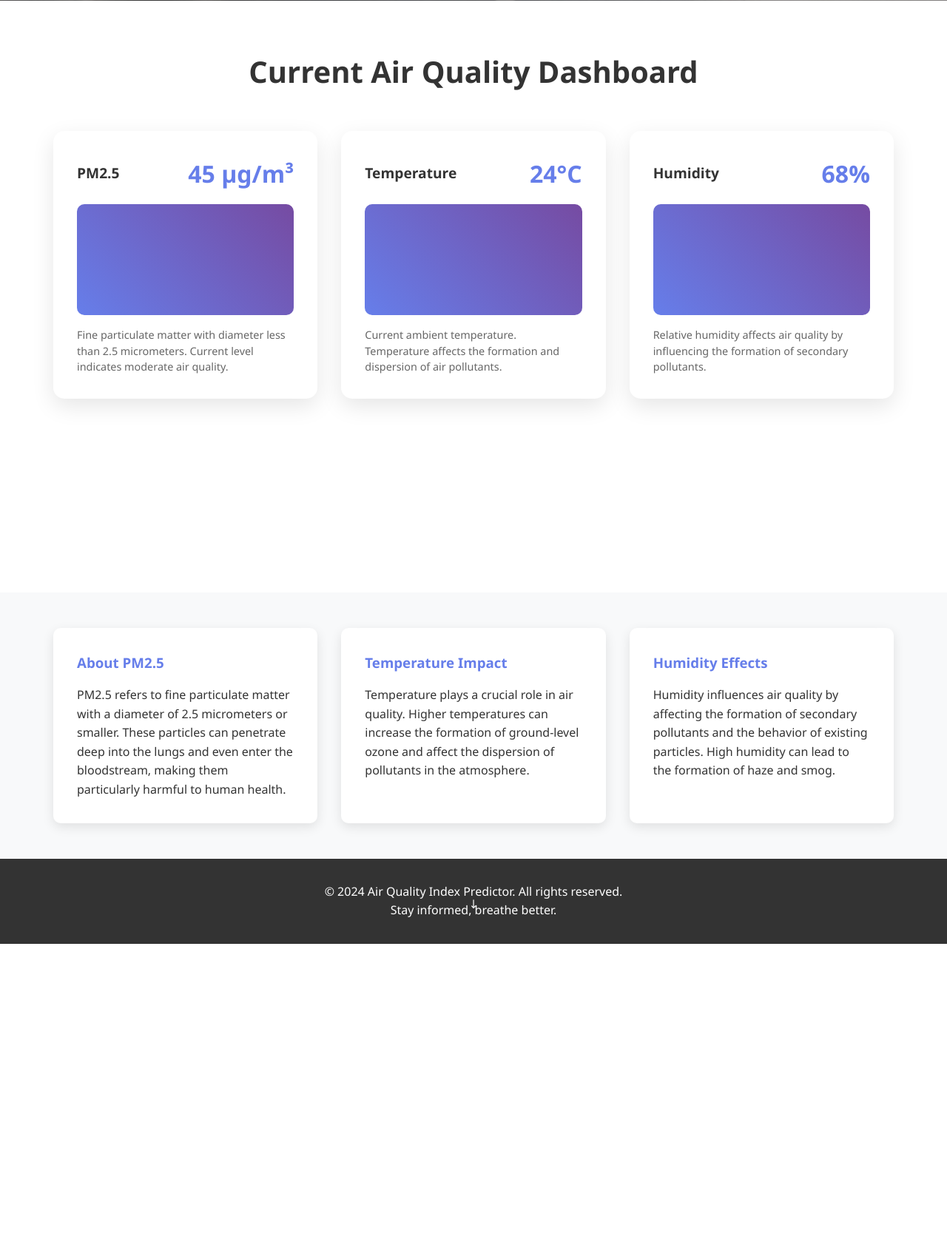
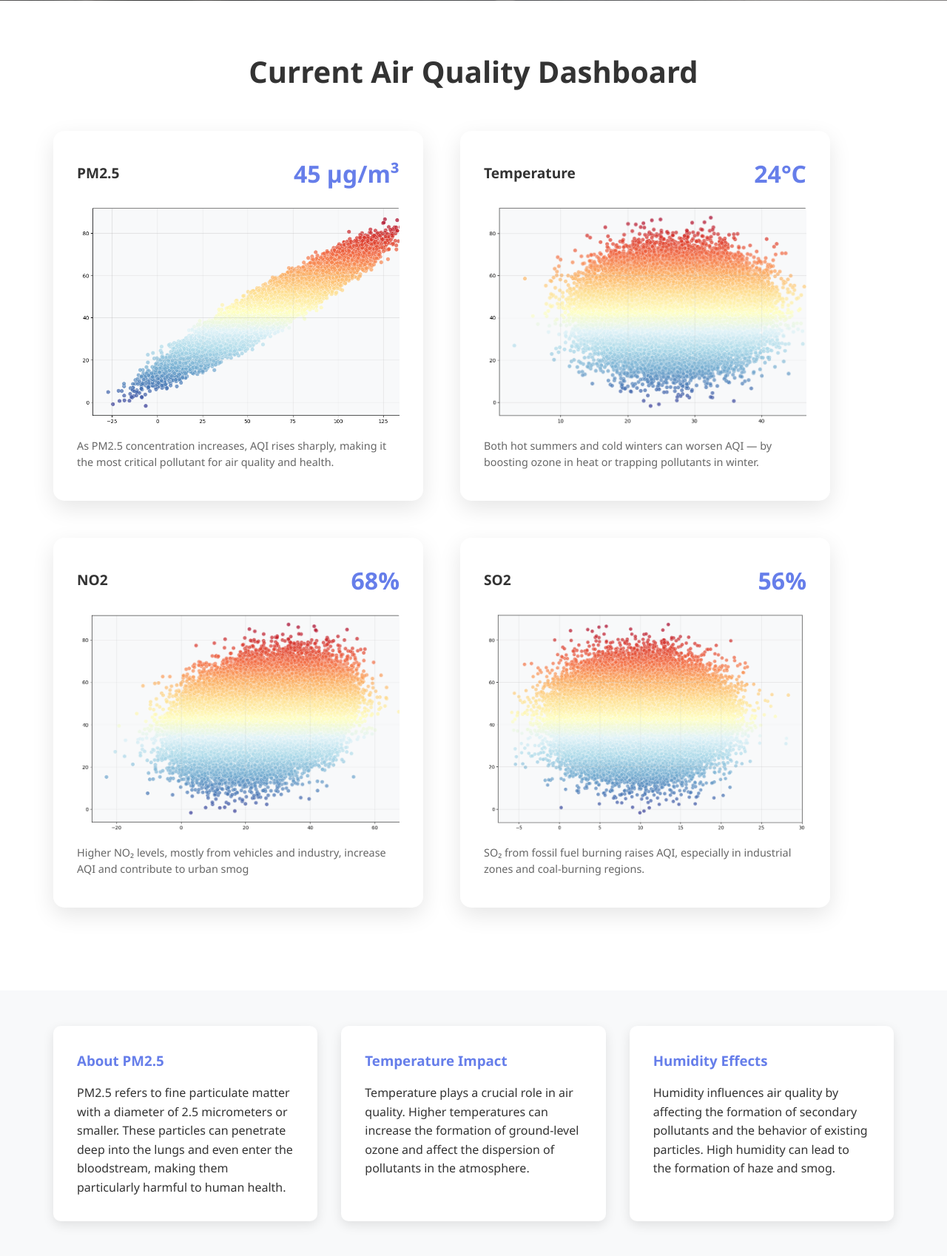
Before and after one commit to LightYagami625/Air-Quality-Index-Predictor, a Flask app: page / in a window 1280 px wide. Shown: the part 864-2562 px from the top of the page at 74% size. Before the commit the page ends 2140 px from the top, so only its background shows below. Run offline with Flask 3, Linux system fonts and the light colour scheme.

Commit message:
commit before changing mind

```diff
--- a/app-1.py
+++ b/app-1.py
@@ -79,5 +79,9 @@ def advance():
 def basic():
     return render_template("basic.html")
 
+@app.route("/info")
+def info():
+    return render_template("info.html")
+
 if __name__ == "__main__":
-    app.run(debug=True, host="0.0.0.0", port=8800)
+    app.run(debug=True, host="0.0.0.0", port=8880)
--- a/app.py
+++ b/app.py
@@ -101,4 +101,4 @@ def basic():
 def info():
     return render_template("info.html")
 if __name__ == "__main__":
-    app.run(debug=True, host="0.0.0.0", port=8000)
+    app.run(debug=True, host="0.0.0.0", port=8080)
--- a/static/styles.css
+++ b/static/styles.css
@@ -175,10 +175,17 @@
             color: #333;
         }
 
+        .metrics-container {
+            display: flex;
+            position:relative;
+            align-items:flex-start;
+            justify-content: space-around;
+        }
         .metrics-grid {
-            display: grid;
+            display:flex;
+            flex-wrap: wrap;
             grid-template-columns: repeat(auto-fit, minmax(350px, 1fr));
-            gap: 2rem;
+            gap: 50px;
             margin-bottom: 3rem;
         }
 
@@ -186,6 +193,9 @@
             background: white;
             border-radius: 15px;
             padding: 2rem;
+            position: relative;
+            width:500px;
+            height:500px;
             box-shadow: 0 10px 30px rgba(0, 0, 0, 0.1);
             transition: transform 0.3s ease;
         }
@@ -213,11 +223,46 @@
             color: #667eea;
         }
 
-        .metric-chart {
-            height: 150px;
+         .metric-chart1{
+            height: 300px;
             background: linear-gradient(45deg, #667eea, #764ba2);
+            background-image: url('Graph1.png');
             border-radius: 10px;
             margin: 1rem 0;
+            background-size: cover;
+            position: relative;
+            overflow: hidden;
+        }
+
+        .metric-chart2{
+            height: 300px;
+            background: linear-gradient(45deg, #667eea, #764ba2);
+            background-image: url('Graph2.png');
+            border-radius: 10px;
+            margin: 1rem 0;
+            background-size: cover;
+            position: relative;
+            overflow: hidden;
+        }
+
+        .metric-chart3{
+            height: 300px;
+            background: linear-gradient(45deg, #667eea, #764ba2);
+            background-image: url('Graph3.png');
+            border-radius: 10px;
+            margin: 1rem 0;
+            background-size: cover;
+            position: relative;
+            overflow: hidden;
+        }
+
+        .metric-chart4{
+            height: 300px;
+            background: linear-gradient(45deg, #667eea, #764ba2);
+            background-image: url('Graph4.png');
+            border-radius: 10px;
+            margin: 1rem 0;
+            background-size: cover;
             position: relative;
             overflow: hidden;
         }
--- a/template/index.html
+++ b/template/index.html
@@ -78,6 +78,7 @@
             <div class="container">
                 <h2>Current Air Quality Dashboard</h2>
 
+                <div class="metrics-container">
                     <div class="metrics-grid">
                         <!-- PM2.5 Card -->
                         <div class="metric-card">
@@ -85,11 +86,11 @@
                                 <span class="metric-title">PM2.5</span>
                                 <span class="metric-value">45 μg/m³</span>
                             </div>
-                        <div class="metric-chart pm25-chart">
+                            <div class="metric-chart1 PM2.5-chart">
                                 <div class="chart-bar"></div>
                             </div>
                             <div class="metric-info">
-                            Fine particulate matter with diameter less than 2.5 micrometers. Current level indicates moderate air quality.
+                                As PM2.5 concentration increases, AQI rises sharply, making it the most critical pollutant for air quality and health.
                             </div>
                         </div>
 
@@ -99,29 +100,45 @@
                                 <span class="metric-title">Temperature</span>
                                 <span class="metric-value">24°C</span>
                             </div>
-                        <div class="metric-chart temp-chart">
+                            <div class="metric-chart2 temp-chart">
                                 <div class="chart-bar"></div>
                             </div>
                             <div class="metric-info">
-                            Current ambient temperature. Temperature affects the formation and dispersion of air pollutants.
+                                Both hot summers and cold winters can worsen AQI — by boosting ozone in heat or trapping pollutants in winter.
+                            </div>
+                        </div>
+                        <br>
+                        <!-- NO2 Card -->
+                        <div class="metric-card">
+                            <div class="metric-header">
+                                <span class="metric-title">NO2</span>
+                                <span class="metric-value">68%</span>
+                            </div>
+                            <div class="metric-chart3 NO2-chart">
+                                <div class="chart-bar"></div>
+                            </div>
+                            <div class="metric-info">
+                               Higher NO₂ levels, mostly from vehicles and industry, increase AQI and contribute to urban smog
                             </div>
                         </div>
 
-                    <!-- Humidity Card -->
+                        <!-- SO2 Card -->
                         <div class="metric-card">
                             <div class="metric-header">
-                            <span class="metric-title">Humidity</span>
-                            <span class="metric-value">68%</span>
+                                <span class="metric-title">SO2</span>
+                                <span class="metric-value">56%</span>
                             </div>
-                        <div class="metric-chart humidity-chart">
+                            <div class="metric-chart4 SO2-chart">
                                 <div class="chart-bar"></div>
                             </div>
                             <div class="metric-info">
-                            Relative humidity affects air quality by influencing the formation of secondary pollutants.
+                                SO₂ from fossil fuel burning raises AQI, especially in industrial zones and coal-burning regions.
                             </div>
                         </div>
                     </div>
                 </div>
+            </div>
+
         </section>
 
         <!-- Information Section -->
```
Also changed, not shown: static/Graph1.png (added), static/Graph2.png (added), static/Graph3.png (added), static/Graph4.png (added), template/Graph1.png (added), template/Graph2.png (added), template/Graph3.png (added), template/Graph4.png (added). Lines whose indentation alone changed are shown as unchanged.
